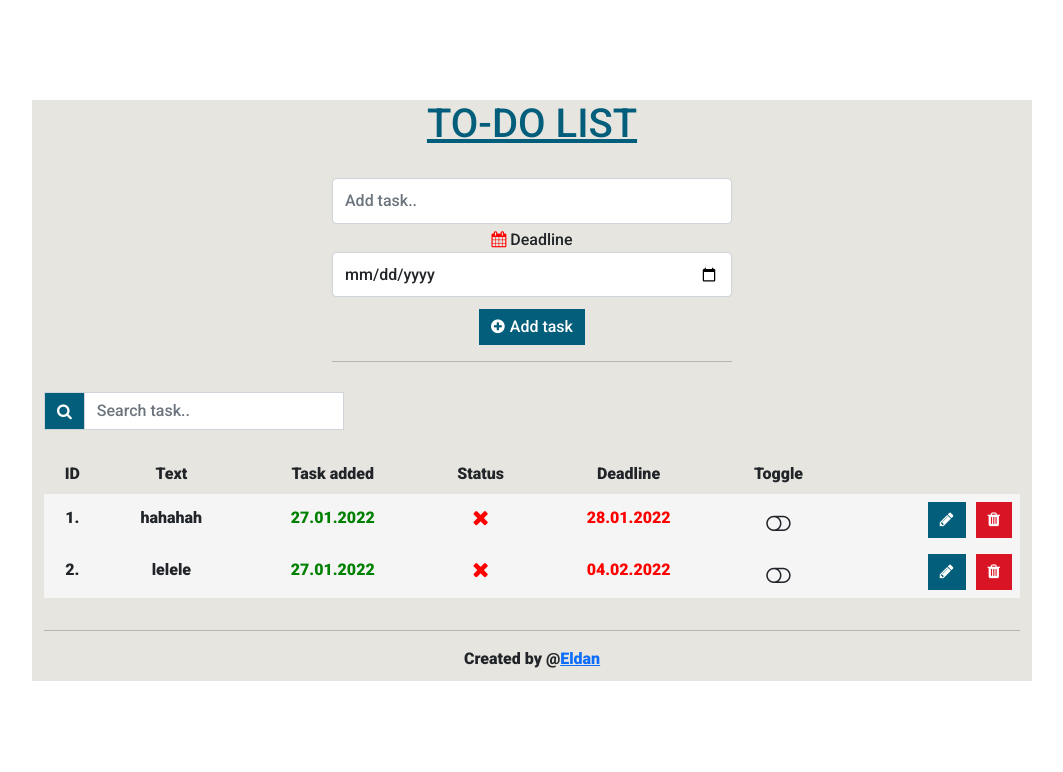
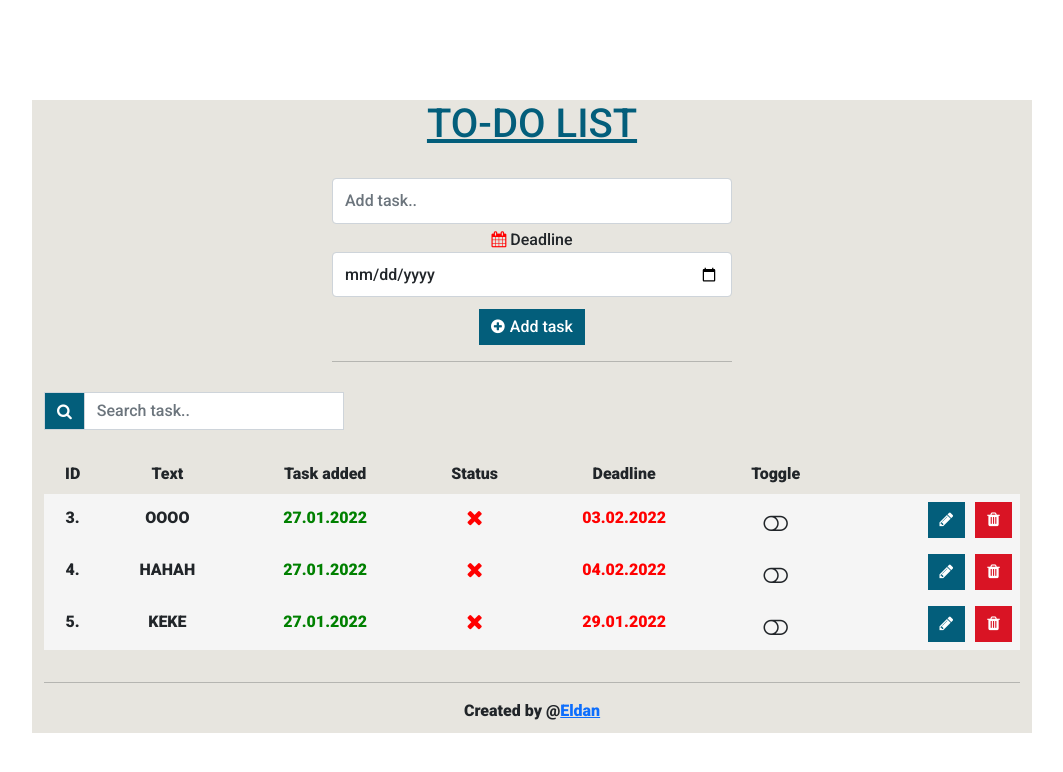
Before and after one commit to EldanHubic/to-do-list, an Angular app: page /home in a window 1280 px wide. Shown: the top 772 px of the page, without its empty margins (108-1171 px from the left). Built offline with nearby package versions, Linux system fonts and the light colour scheme; data requests are answered from the project's data file.

Commit message:
delete button in progress

```diff
--- a/db.json
+++ b/db.json
@@ -1,18 +1,25 @@
 {
   "tasks": [
     {
-      "text": "hahahah",
+      "text": "oooo",
       "date": "27.01.2022",
       "done": false,
-      "deadline": "28.01.2022",
-      "id": 1
+      "deadline": "03.02.2022",
+      "id": 3
     },
     {
-      "text": "lelele",
+      "text": "hahah",
       "date": "27.01.2022",
       "done": false,
       "deadline": "04.02.2022",
-      "id": 2
+      "id": 4
+    },
+    {
+      "text": "keke",
+      "date": "27.01.2022",
+      "done": false,
+      "deadline": "29.01.2022",
+      "id": 5
     }
   ]
 }
--- a/src/app/content/content.component.ts
+++ b/src/app/content/content.component.ts
@@ -26,7 +26,6 @@ export class ContentComponent implements OnInit {
 
   ngOnInit(): void {
     this.listTodos();
-
   }
 
   //ispiši sve todo
--- a/src/app/tasks/tasks.component.html
+++ b/src/app/tasks/tasks.component.html
@@ -54,7 +54,7 @@
               [(ngModel)]="newText"
               required
             />
-            <b *ngIf="!isClicked">{{ task.text }}</b>
+            <b *ngIf="!isClicked">{{ task.text | uppercase }}</b>
           </td>
           <td class="table-data" style="color: green">
             <b>{{ task.date | convertDashToSpace: "-" }}</b>
--- a/src/app/tasks/tasks.component.ts
+++ b/src/app/tasks/tasks.component.ts
@@ -52,9 +52,8 @@ export class TasksComponent implements OnInit {
 
   ngOnInit(): void {}
 
-
-  FadeOutLink() :void{
-    setTimeout( () => {
+  FadeOutLink(): void {
+    setTimeout(() => {
       this.isDeletedFlag = false;
       this.isEditedFlag = false;
     }, 3500);
@@ -62,19 +61,20 @@ export class TasksComponent implements OnInit {
   //obriši task
   deleteTodo(id: number, taskText: string): void {
     this.crudHttpService.deleteTodo(id).subscribe((data) => {
-      const index = this.todo.findIndex((el) => el.id === id);
+      const index = this.filterArray.findIndex((el) => el.id === id);
       if (id > -1) {
-        let isDeleted = this.todo.splice(index, 1);
-        if(isDeleted) {
-          console.log(this.status = `Task: ${taskText.toUpperCase()} deleted.`);
+        let isDeleted = this.filterArray.splice(index, 1);
+        // this.todo.splice(index,1);
+        if (isDeleted) {
+          console.log(
+            (this.status = `Task: ${taskText.toUpperCase()} deleted.`)
+          );
           this.isDeletedFlag = true;
           this.isEditedFlag = false;
           this.FadeOutLink();
         } else {
-
         }
       }
-
     });
   }
 
@@ -113,7 +113,7 @@ export class TasksComponent implements OnInit {
           this.newText = '';
           this.isEditedFlag = true;
           this.isDeletedFlag = false;
-          this.status = `Task: ${task.text.toUpperCase()} edited to ${newTask.text.toUpperCase()}`
+          this.status = `Task: ${task.text.toUpperCase()} edited to ${newTask.text.toUpperCase()}`;
           this.FadeOutLink();
         }
         this.selectedTask = {
```
Lines whose indentation alone changed are shown as unchanged.
